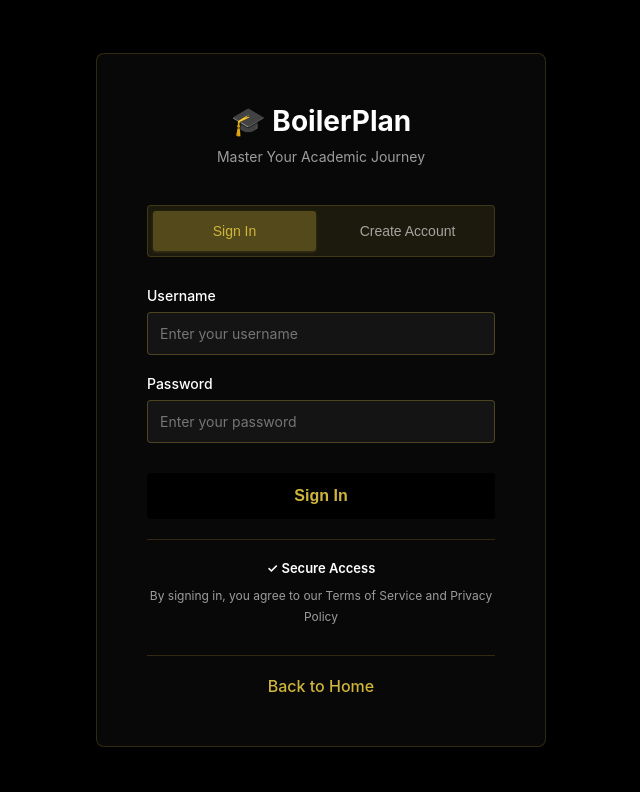
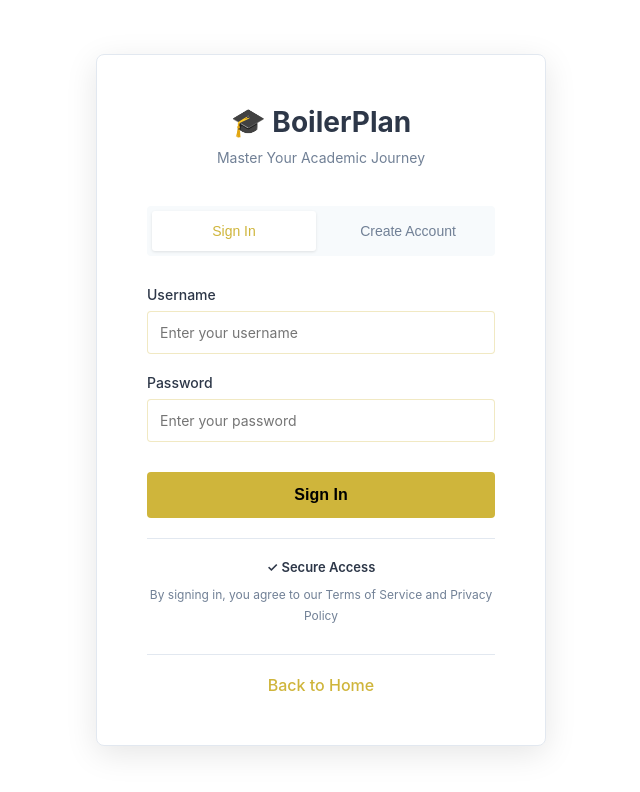
Before and after one commit to BenjaminLavine01/Boiler-Plan, a React (Create React App) app in the folder client/: page /login in a window 1280 px wide. Shown: the top 792 px of the page, without its empty margins (319-959 px from the left). Built offline with nearby package versions, Linux system fonts and the light colour scheme.

Commit message:
Complete light theme redesign: white backgrounds with gold accents throughout, matching original BoilerPlan design

```diff
--- a/client/src/pages/Dashboard/InternshipTracker.css
+++ b/client/src/pages/Dashboard/InternshipTracker.css
@@ -8,20 +8,20 @@
   gap: 15px;
   margin-bottom: 30px;
   padding: 20px;
-  background: rgba(255, 255, 255, 0.03);
+  background: white;
   border-radius: 8px;
-  border: 1px solid rgba(207, 181, 59, 0.2);
+  border: 1px solid #e2e8f0;
 }
 
 .internship-form input,
 .internship-form select {
   padding: 10px;
-  border: 1px solid rgba(207, 181, 59, 0.3);
+  border: 1px solid #cbd5e0;
   border-radius: 6px;
   font-size: 0.95rem;
   font-family: inherit;
-  background: rgba(255, 255, 255, 0.05);
-  color: #fff;
+  background: white;
+  color: #2d3748;
 }
 
 .internship-form input:focus,
@@ -37,28 +37,28 @@
 }
 
 .internship-item {
-  background: rgba(255, 255, 255, 0.03);
+  background: white;
   padding: 20px;
   border-radius: 8px;
   border-left: 4px solid #cfb53b;
   display: flex;
   justify-content: space-between;
   align-items: center;
-  box-shadow: none;
+  box-shadow: 0 2px 8px rgba(0, 0, 0, 0.05);
   transition: all 0.3s ease;
-  border: 1px solid rgba(207, 181, 59, 0.2);
+  border: 1px solid #e2e8f0;
   border-left: 4px solid #cfb53b;
 }
 
 .internship-item:hover {
-  background: rgba(255, 255, 255, 0.05);
+  box-shadow: 0 4px 12px rgba(0, 0, 0, 0.1);
   transform: translateX(5px);
   border-color: #cfb53b;
 }
 
 .internship-info h3 {
   margin: 0 0 5px 0;
-  color: #fff;
+  color: #2d3748;
   font-size: 1.2rem;
 }
 
@@ -74,7 +74,7 @@
   gap: 15px;
   flex-wrap: wrap;
   font-size: 0.9rem;
-  color: rgba(255, 255, 255, 0.6);
+  color: #718096;
 }
 
 .status {
--- a/client/src/pages/Dashboard/SemesterPlanner.css
+++ b/client/src/pages/Dashboard/SemesterPlanner.css
@@ -19,12 +19,12 @@
   align-items: center;
   margin-bottom: 30px;
   padding-bottom: 20px;
-  border-bottom: 2px solid rgba(207, 181, 59, 0.2);
+  border-bottom: 2px solid #e2e8f0;
 }
 
 .section-header h1 {
   margin: 0;
-  color: #fff;
+  color: #2d3748;
   font-size: 2rem;
 }
 
@@ -80,20 +80,20 @@
   gap: 15px;
   margin-bottom: 30px;
   padding: 20px;
-  background: rgba(255, 255, 255, 0.03);
+  background: white;
   border-radius: 8px;
-  border: 1px solid rgba(207, 181, 59, 0.2);
+  border: 1px solid #e2e8f0;
 }
 
 .semester-form input,
 .semester-form select {
   padding: 10px;
-  border: 1px solid rgba(207, 181, 59, 0.3);
+  border: 1px solid #cbd5e0;
   border-radius: 6px;
   font-size: 0.95rem;
   font-family: inherit;
-  background: rgba(255, 255, 255, 0.05);
-  color: #fff;
+  background: white;
+  color: #2d3748;
 }
 
 .semester-form input:focus,
@@ -109,34 +109,34 @@
 }
 
 .semester-item {
-  background: rgba(255, 255, 255, 0.03);
+  background: white;
   padding: 20px;
   border-radius: 8px;
   border-left: 4px solid #cfb53b;
   display: flex;
   justify-content: space-between;
   align-items: center;
-  box-shadow: none;
+  box-shadow: 0 2px 8px rgba(0, 0, 0, 0.05);
   transition: all 0.3s ease;
-  border: 1px solid rgba(207, 181, 59, 0.2);
+  border: 1px solid #e2e8f0;
   border-left: 4px solid #cfb53b;
 }
 
 .semester-item:hover {
-  background: rgba(255, 255, 255, 0.05);
+  box-shadow: 0 4px 12px rgba(0, 0, 0, 0.1);
   transform: translateX(5px);
   border-color: #cfb53b;
 }
 
 .semester-info h3 {
   margin: 0 0 5px 0;
-  color: #fff;
+  color: #2d3748;
   font-size: 1.2rem;
 }
 
 .semester-info p {
   margin: 0 0 8px 0;
-  color: rgba(255, 255, 255, 0.6);
+  color: #718096;
   font-size: 0.95rem;
 }
 
@@ -153,10 +153,10 @@
 .empty-state {
   text-align: center;
   padding: 40px;
-  color: rgba(255, 255, 255, 0.5);
-  background: rgba(255, 255, 255, 0.03);
+  color: #a0aec0;
+  background: white;
   border-radius: 8px;
-  border: 2px dashed rgba(207, 181, 59, 0.3);
+  border: 2px dashed #cbd5e0;
 }
 
 @media (max-width: 768px) {
--- a/client/src/pages/LoginPage.css
+++ b/client/src/pages/LoginPage.css
@@ -3,7 +3,7 @@
   display: flex;
   align-items: center;
   justify-content: center;
-  background: #000;
+  background: #fff;
   position: relative;
   overflow: hidden;
 }
@@ -19,10 +19,10 @@
 }
 
 .login-container {
-  background: rgba(255, 255, 255, 0.03);
-  border: 1px solid rgba(207, 181, 59, 0.2);
+  background: white;
+  border: 1px solid #e2e8f0;
   border-radius: 8px;
-  box-shadow: 0 8px 32px rgba(0, 0, 0, 0.3);
+  box-shadow: 0 8px 32px rgba(0, 0, 0, 0.1);
   padding: 50px;
   width: 100%;
   max-width: 450px;
@@ -38,14 +38,14 @@
 
 .login-header h1 {
   font-size: 28px;
-  color: #fff;
+  color: #2d3748;
   margin-bottom: 10px;
   font-weight: 700;
 }
 
 .login-header p {
   font-size: 14px;
-  color: rgba(255, 255, 255, 0.6);
+  color: #718096;
 }
 
 .tabs {
@@ -53,17 +53,16 @@
   grid-template-columns: 1fr 1fr;
   gap: 10px;
   margin-bottom: 30px;
-  background: rgba(207, 181, 59, 0.1);
+  background: #f7fafc;
   padding: 5px;
   border-radius: 4px;
-  border: 1px solid rgba(207, 181, 59, 0.2);
 }
 
 .tab {
   padding: 12px;
   border: none;
   background: transparent;
-  color: rgba(255, 255, 255, 0.6);
+  color: #718096;
   font-weight: 500;
   cursor: pointer;
   border-radius: 3px;
@@ -72,18 +71,18 @@
 }
 
 .tab.active {
-  background: rgba(207, 181, 59, 0.3);
+  background: white;
   color: #cfb53b;
-  box-shadow: 0 1px 3px rgba(207, 181, 59, 0.2);
+  box-shadow: 0 1px 3px rgba(0, 0, 0, 0.1);
 }
 
 .error-message {
-  background: rgba(197, 48, 48, 0.1);
-  color: #ff6b6b;
+  background: #ffe0e0;
+  color: #c53030;
   padding: 12px;
   border-radius: 4px;
   margin-bottom: 20px;
-  border-left: 4px solid #ff6b6b;
+  border-left: 4px solid #c53030;
   font-size: 14px;
 }
 
@@ -100,7 +99,7 @@
 
 .form-group label {
   margin-bottom: 8px;
-  color: #fff;
+  color: #2d3748;
   font-weight: 500;
   font-size: 14px;
 }
@@ -113,8 +112,8 @@
   font-size: 14px;
   transition: all 0.2s ease;
   font-family: inherit;
-  background: rgba(255, 255, 255, 0.05);
-  color: #fff;
+  background: white;
+  color: #2d3748;
 }
 
 .form-group input:focus,
@@ -122,13 +121,13 @@
   outline: none;
   border-color: #cfb53b;
   box-shadow: 0 0 0 2px rgba(207, 181, 59, 0.2);
-  background: rgba(207, 181, 59, 0.05);
+  background: #fff;
 }
 
 .submit-btn {
   padding: 14px;
-  background: #000;
-  color: #cfb53b;
+  background: #cfb53b;
+  color: #000;
   border: none;
   border-radius: 4px;
   font-size: 16px;
@@ -139,7 +138,7 @@
 }
 
 .submit-btn:hover:not(:disabled) {
-  background: #cfb53b;
+  background: #e5d6b6;
   color: #000;
 }
 
@@ -151,18 +150,18 @@
 .secure-notice {
   text-align: center;
   padding-top: 20px;
-  border-top: 1px solid rgba(207, 181, 59, 0.2);
+  border-top: 1px solid #e2e8f0;
 }
 
 .secure-notice p {
-  color: #fff;
+  color: #2d3748;
   font-weight: 600;
   margin-bottom: 8px;
   font-size: 13px;
 }
 
 .secure-notice small {
-  color: rgba(255, 255, 255, 0.6);
+  color: #718096;
   font-size: 12px;
   line-height: 1.4;
 }
@@ -171,7 +170,7 @@
   text-align: center;
   margin-top: 30px;
   padding-top: 20px;
-  border-top: 1px solid rgba(207, 181, 59, 0.2);
+  border-top: 1px solid #e2e8f0;
 }
 
 .login-footer a {
```
